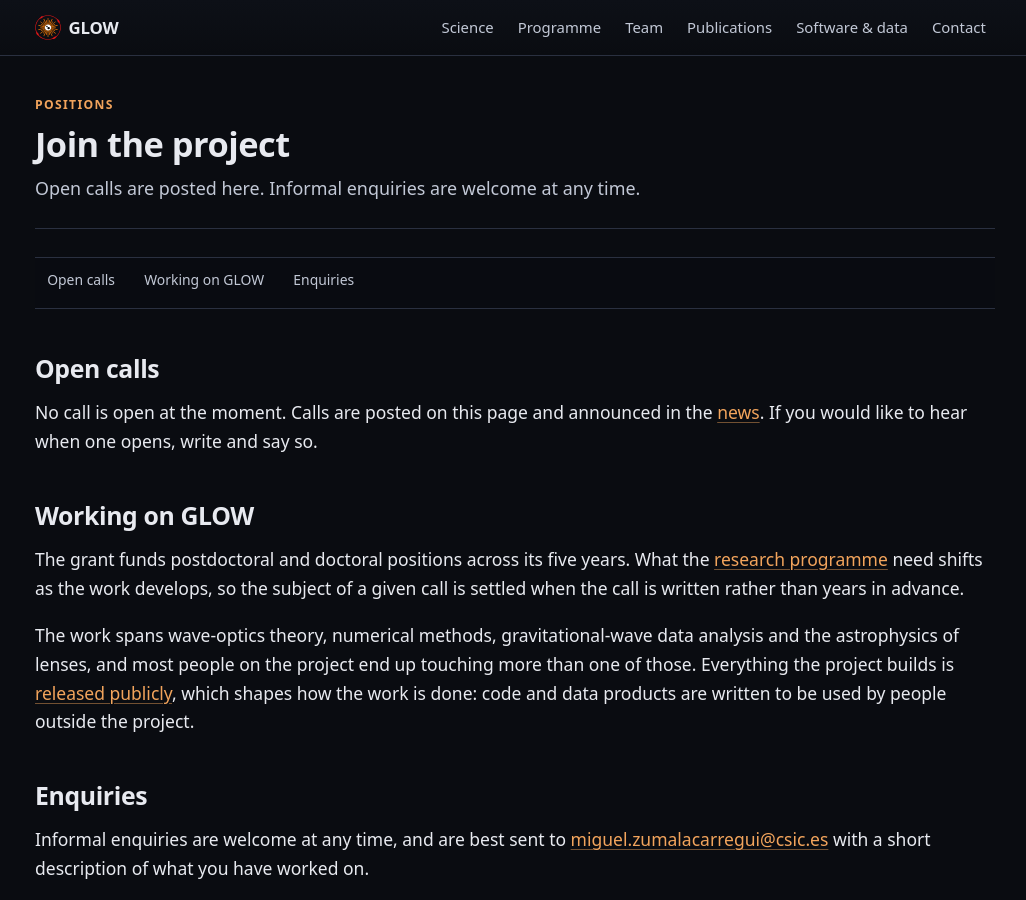
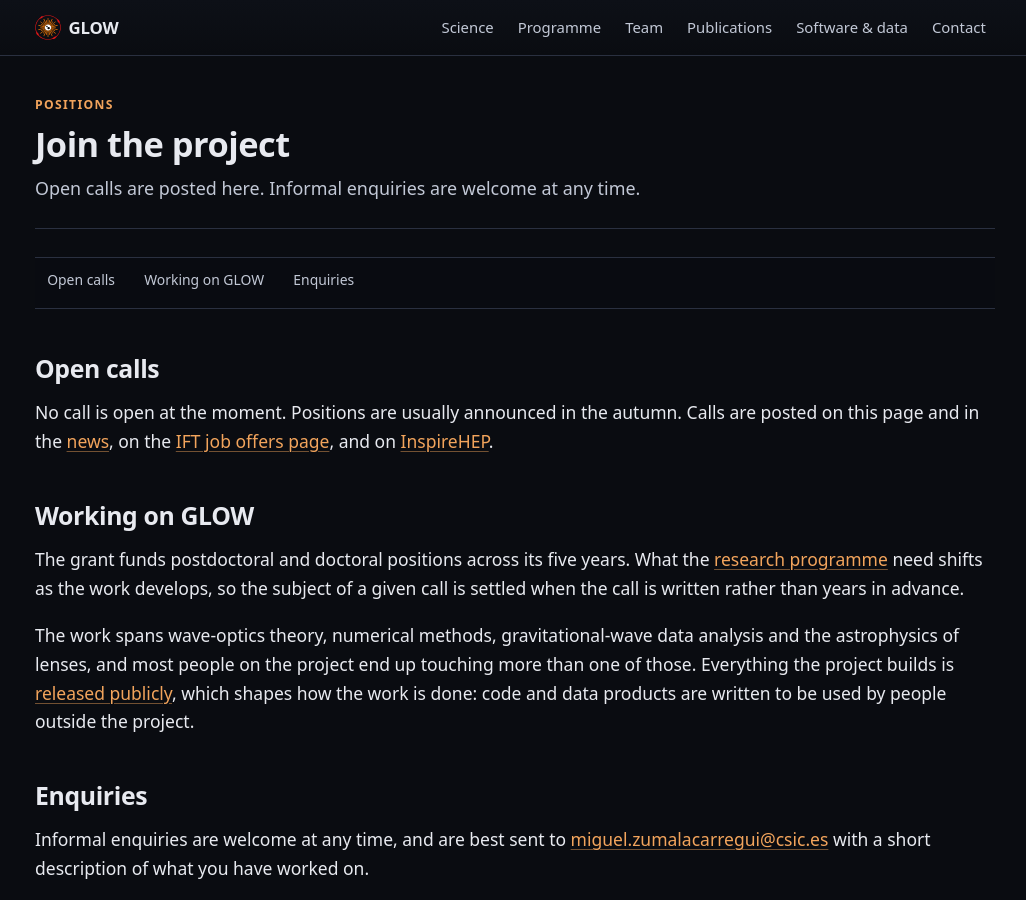
Before and after one commit to glow-astro/website, a Jekyll site: the page built from join.html, in a window 1280 px wide and 900 px high. Shown: the whole window, without its empty margins (125-1151 px from the left). Built offline with Jekyll 4.4.1, drawn with Linux system fonts in a browser that asks for light colours.

Commit message:
Say where calls are advertised, not that you will email people
The offer to write when a call opens created a list the owner would have to
keep and answer. Naming the venues -- this page, the news, the IFT job offers
page and InspireHEP -- tells a reader the same thing and needs nobody to
remember anything. Both links checked: the IFT page 301s from /en/job-offers to
/en/activities/job-offers/, so the redirect target is what is linked.

Co-Authored-By: Claude Opus 5 (1M context) <noreply@anthropic.com>
Claude-Session: https://claude.ai/code/session_01L7GT62S61eYxRuSFTmWGfu

```diff
--- a/join.html
+++ b/join.html
@@ -36,10 +36,19 @@ sections:
     {%- endfor %}
   </div>
   {%- else %}
+  {%- comment -%}
+    No mailing list and no offer to write when a call opens: the offer was here
+    until 2026-09-04 and the owner removed it, since answering dozens of
+    one-line notes costs more than it gives anyone. Naming where calls are
+    advertised does the same job and needs nobody to remember anything.
+  {%- endcomment -%}
   <p>
-    No call is open at the moment. Calls are posted on this page and announced
-    in the <a href="{{ '/' | relative_url }}#news-heading">news</a>. If you would
-    like to hear when one opens, write and say so.
+    No call is open at the moment. Positions are usually announced in the
+    autumn. Calls are posted on this page and in the
+    <a href="{{ '/' | relative_url }}#news-heading">news</a>, on the
+    <a href="https://www.ift.uam-csic.es/en/activities/job-offers/" rel="noopener">IFT
+    job offers page</a>, and on
+    <a href="https://inspirehep.net/jobs" rel="noopener">InspireHEP</a>.
   </p>
   {%- endif %}
 </section>
```
